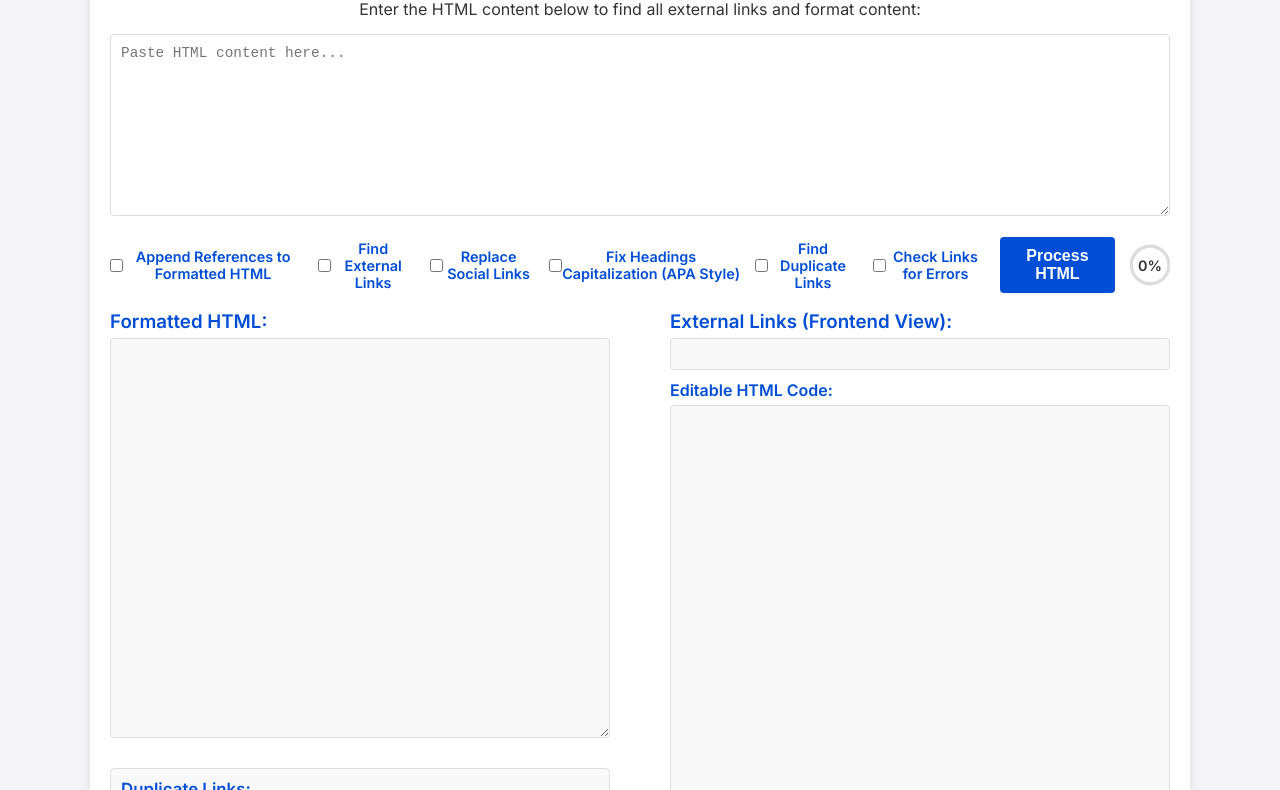
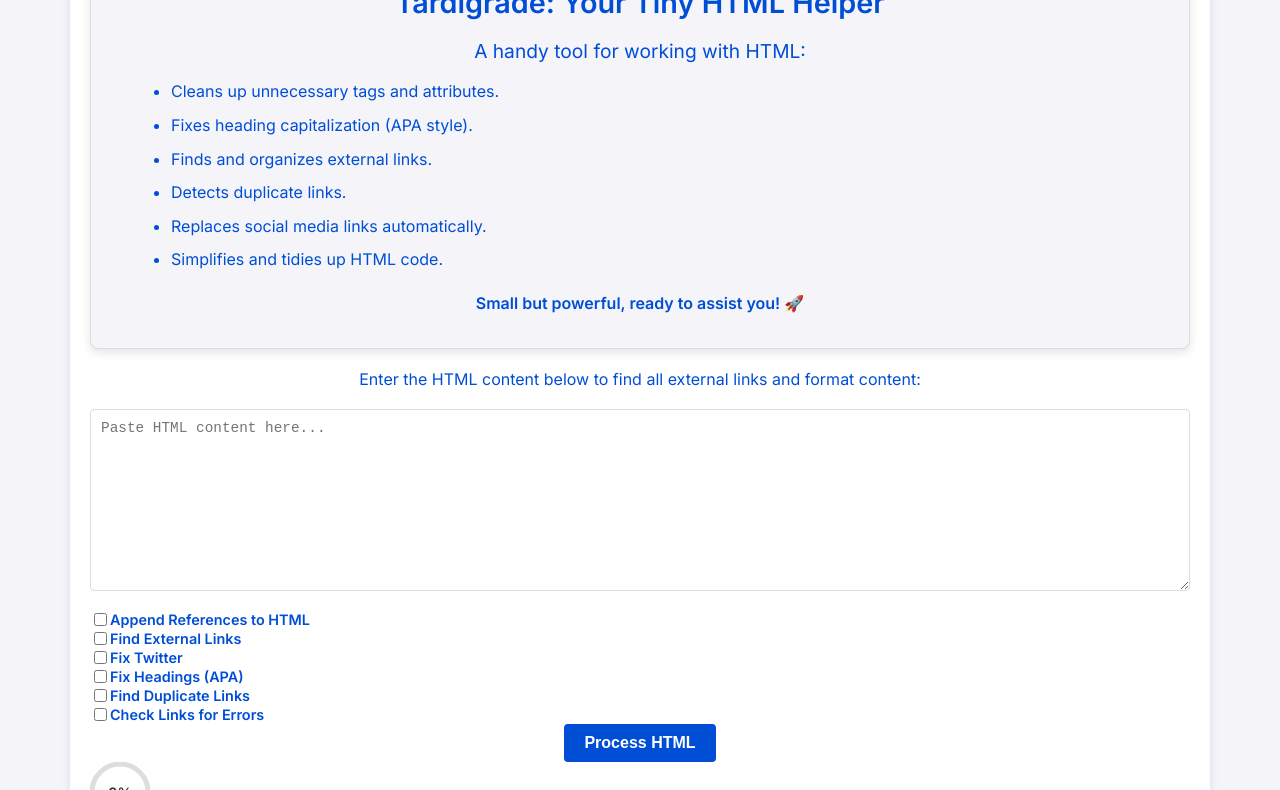
Before and after one commit to Livanenkova/tardigrade, a plain HTML site: page index.html in a window 1280 px wide. Shown: the part 95-885 px from the top of the page. Drawn offline with Linux system fonts and the light colour scheme.

Commit message:
Update index.html

```diff
--- a/index.html
+++ b/index.html
@@ -3,11 +3,18 @@
 <head>
     <meta charset="UTF-8">
     <meta name="viewport" content="width=device-width, initial-scale=1.0">
-    <title>HTML Formatter and External Links Finder</title>
+    <title>Tardigrade</title>
     <link rel="preconnect" href="https://fonts.googleapis.com">
     <link rel="preconnect" href="https://fonts.gstatic.com" crossorigin>
     <link href="https://fonts.googleapis.com/css2?family=Inter:wght@400;600&display=swap" rel="stylesheet">
     <style>
+<head>
+    <title>Your Page Title</title>
+    <link rel="preconnect" href="https://fonts.googleapis.com">
+    <link rel="preconnect" href="https://fonts.gstatic.com" crossorigin>
+    <link href="https://fonts.googleapis.com/css2?family=Inter:wght@400;600&display=swap" rel="stylesheet">
+    <style>
+        /* Вставляем CSS сюда */
         * {
             box-sizing: border-box;
             margin: 0;
@@ -48,7 +55,8 @@
         }
 
         textarea {
-            width: 100%;
+            max-width: 100%; /* Ограничивает ширину полей */
+            box-sizing: border-box;
             padding: 10px;
             margin-bottom: 15px;
             border: 1px solid #ddd;
@@ -57,6 +65,57 @@
             color: #333;
             resize: vertical;
             overflow-y: auto;
+        }
+
+        .description-container {
+            text-align: left;
+            margin-bottom: 20px;
+            padding: 20px;
+            background-color: #f4f4f9;
+            border: 1px solid #ddd;
+            border-radius: 8px;
+            box-shadow: 0px 4px 10px rgba(0, 0, 0, 0.1);
+        }
+
+        .description-title {
+            color: rgb(0, 78, 214);
+            font-size: 1.8rem;
+            font-weight: 600;
+            margin-bottom: 10px;
+            text-align: center;
+        }
+
+        .description-subtitle {
+            font-size: 1.2rem;
+            color: rgb(0, 78, 214);
+            margin-bottom: 15px;
+            text-align: center;
+        }
+
+        .description-list {
+            margin-left: 20px;
+            color: rgb(0, 78, 214);
+            font-size: 1rem;
+            line-height: 1.6;
+        }
+
+        .description-list li {
+            margin-bottom: 8px;
+        }
+
+        .description-footer {
+            font-size: 1rem;
+            font-weight: 600;
+            color: rgb(0, 78, 214);
+            margin-top: 20px;
+            text-align: center;
+        }
+
+        .instruction-text {
+            color: rgb(0, 78, 214);
+            font-size: 1rem;
+            margin-bottom: 20px;
+            text-align: center;
         }
 
         textarea:focus {
@@ -135,16 +194,17 @@
         }
 
         #result {
-            width: 100%;
-            max-height: 150px;
-            overflow-y: auto;
+    max-width: 100%; /* Убедитесь, что ширина не превышает контейнер */
+    box-sizing: border-box; /* Учитывайте отступы */
+    padding: 10px;
+    margin-bottom: 15px;
     background-color: #f9f9f9;
-            padding: 15px;
     border: 1px solid #ddd;
     border-radius: 4px;
     color: #444;
     font-size: 0.9rem;
-            margin-bottom: 10px;
+    resize: vertical;
+    overflow-y: auto;
 }
 
         .progress-circle {
@@ -204,19 +264,37 @@
             text-align: left;
             overflow-y: auto;
         }
+
+        #htmlInput {
+    width: 100%; /* Растянуть поле на всю ширину контейнера */
+    max-width: 100%; /* Ограничить ширину, чтобы она не превышала ширину контейнера */
+    box-sizing: border-box; /* Учитывать отступы и границы в ширине */
+}
     </style>
 </head>
 <body>
     <div class="container">
-        <h1>HTML Formatter and External Links Finder</h1>
-        <p>Enter the HTML content below to find all external links and format content:</p>
-
+        <div class="description-container">
+            <h1 class="description-title">Tardigrade: Your Tiny HTML Helper</h1>
+            <p class="description-subtitle">A handy tool for working with HTML:</p>
+            <ul class="description-list">
+                <li>Cleans up unnecessary tags and attributes.</li>
+                <li>Fixes heading capitalization (APA style).</li>
+                <li>Finds and organizes external links.</li>
+                <li>Detects duplicate links.</li>
+                <li>Replaces social media links automatically.</li>
+                <li>Simplifies and tidies up HTML code.</li>
+            </ul>
+            <p class="description-footer"><strong>Small but powerful, ready to assist you! 🚀</strong></p>
+        </div>
+        <p class="instruction-text">Enter the HTML content below to find all external links and format content:</p>
           <textarea id="htmlInput" rows="10" placeholder="Paste HTML content here..."></textarea>
 
-        <div class="button-progress-container">
+        <div class="options-container">
+            <div class="checkbox-group">
                 <label>
                     <input type="checkbox" id="appendReferencesCheckbox">
-                Append References to Formatted HTML
+                    Append References to HTML
                 </label>
                 <label>
                     <input type="checkbox" id="findExternalLinks">
@@ -224,11 +302,11 @@
                 </label>
                 <label>
                     <input type="checkbox" id="replaceSocialLinks">
-                Replace Social Links
+                    Fix Twitter
                 </label>
                 <label>
                     <input type="checkbox" id="fixCapitalization">
-                Fix Headings Capitalization (APA Style)
+                    Fix Headings (APA)
                 </label>
                 <label>
                     <input type="checkbox" id="findDuplicates">
@@ -238,6 +316,8 @@
                     <input type="checkbox" id="checkErrors">
                     Check Links for Errors
                 </label>
+            </div>
+            <div class="button-progress-wrapper">
                 <button onclick="processHtml()">Process HTML</button>
                 <div class="progress-circle">
                     <svg viewBox="0 0 60 60">
@@ -245,6 +325,7 @@
                         <circle class="progress" cx="30" cy="30" r="28"></circle>
                     </svg>
                     <div class="percentage" id="progressPercentage">0%</div>
+                </div>
             </div>
         </div>
 
@@ -268,7 +349,7 @@
         </div>
     </div>
     <script>
-document.addEventListener("DOMContentLoaded", function() {
+document.addEventListener("DOMContentLoaded", function () {
     const progressCircle = document.querySelector('.progress-circle .progress');
     const radius = progressCircle.r.baseVal.value;
     const circumference = 2 * Math.PI * radius;
@@ -302,7 +383,6 @@ async function processHtml() {
     }
 
     if (document.getElementById('fixCapitalization').checked) {
-        console.log("Fixing capitalization..."); // Для отладки
         fixHeadingsCapitalization(doc);
     }
 
@@ -318,16 +398,16 @@ async function processHtml() {
         findDuplicateLinks(doc);
     }
 
-    updateProgress(100);
+    const appendReferences = document.getElementById('appendReferencesCheckbox').checked;
+    const formattedOutput = document.getElementById('formattedOutput');
+    formattedOutput.value = doc.body.innerHTML;
 
-    const appendReferences = document.getElementById('appendReferencesCheckbox').checked;
     if (appendReferences) {
-        const formattedOutput = document.getElementById('formattedOutput');
-        formattedOutput.value += "\n\n" + document.getElementById('resultHtml').value;
+        const referencesHtml = document.getElementById('resultHtml').value;
+        formattedOutput.value += `\n\n${referencesHtml}`;
     }
 
-    // Отображение результата в поле "Formatted HTML"
-    document.getElementById('formattedOutput').value = doc.body.innerHTML;
+    updateProgress(100);
 }
 
 function cleanAndFormatHtml(doc) {
@@ -344,15 +424,17 @@ function cleanAndFormatHtml(doc) {
 }
 
 function replaceSocialLinks(doc) {
-    doc.querySelectorAll('a[href*="www.x.com"]').forEach(link => {
-        link.setAttribute('href', 'https://www.twitter.com');
+    const links = doc.querySelectorAll('a[href*="www.x.com"]');
+    links.forEach(link => {
+        const oldHref = link.getAttribute('href');
+        const newHref = oldHref.replace("www.x.com", "www.twitter.com");
+        link.setAttribute('href', newHref);
     });
 }
 
 async function generateReferences(doc) {
     const links = doc.querySelectorAll('a[href]');
     const referencesContainer = document.getElementById('result');
-
     let referencesHTML = `
     [reference_content]
     <div class="reference-heading reference-content-collapsible-heading">
@@ -367,20 +449,18 @@ async function generateReferences(doc) {
 
     if (links.length > 0) {
         for (const link of links) {
-            let href = cleanURL(link.getAttribute('href'));
+            const href = cleanURL(link.getAttribute('href'));
             const domain = extractDomain(href);
 
-            if (domain.toLowerCase() !== 'techopedia') {
             if (!linkSet.has(href)) {
                 linkSet.add(href);
 
                 const title = await fetchTitle(href);
                 const formattedDomain = toTitleCase(domain);
 
-                    const liHTML = `<li><a href="${href}">${title}</a> (${formattedDomain})</li>`;
+                const liHTML = `<li><a href="${href}" target="_blank">${title}</a> (${formattedDomain})</li>`;
                 frontendLinksHTML += liHTML;
                 referencesHTML += liHTML;
-                }
             }
         }
 
@@ -388,7 +468,6 @@ async function generateReferences(doc) {
         </ol>
     </div>
     [/reference_content]`;
-
     } else {
         referencesHTML += `
         </ol>
@@ -436,22 +515,22 @@ function fixHeadingsCapitalization(doc) {
     ];
 
     headings.forEach(heading => {
-        const text = heading.textContent.trim(); // Убираем лишние пробелы
-        if (!text) return; // Пропускаем пустые заголовки
+        const text = heading.textContent.trim();
+        if (!text) return;
 
         const words = text.split(/\s+/).map((word, index, arr) => {
             const lowerWord = word.toLowerCase();
             if (
-                index === 0 || // Первое слово
-                index === arr.length - 1 || // Последнее слово
-                !minorWords.includes(lowerWord) // Не служебное слово
+                index === 0 ||
+                index === arr.length - 1 ||
+                !minorWords.includes(lowerWord)
             ) {
-                return word.charAt(0).toUpperCase() + word.slice(1).toLowerCase(); // Капитализация
+                return word.charAt(0).toUpperCase() + word.slice(1).toLowerCase();
             }
-            return lowerWord; // Слово остается в нижнем регистре
+            return lowerWord;
         });
 
-        heading.textContent = words.join(" "); // Преобразуем массив обратно в строку
+        heading.textContent = words.join(" ");
     });
 }
 
```
Lines whose indentation alone changed are shown as unchanged.
